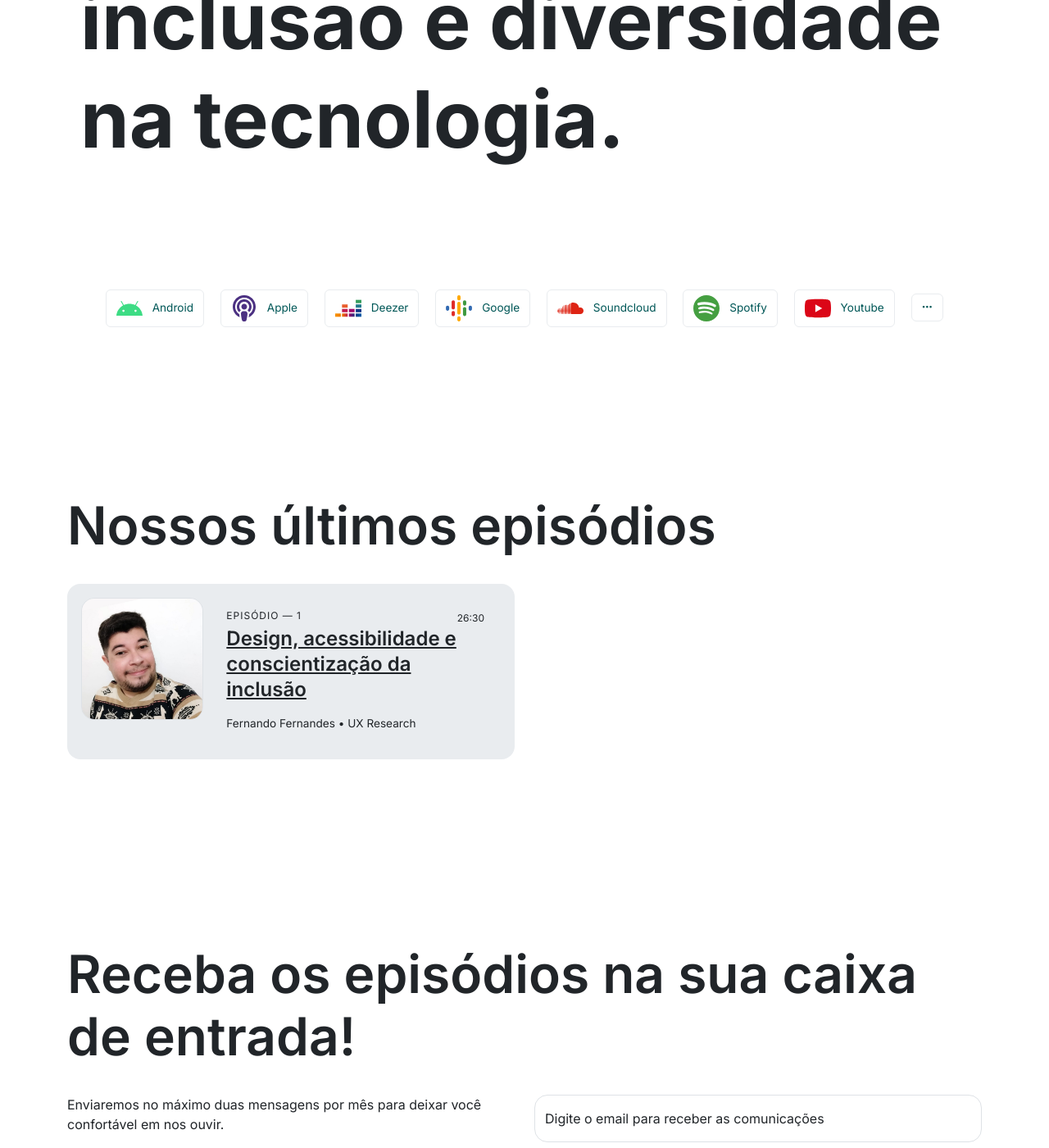
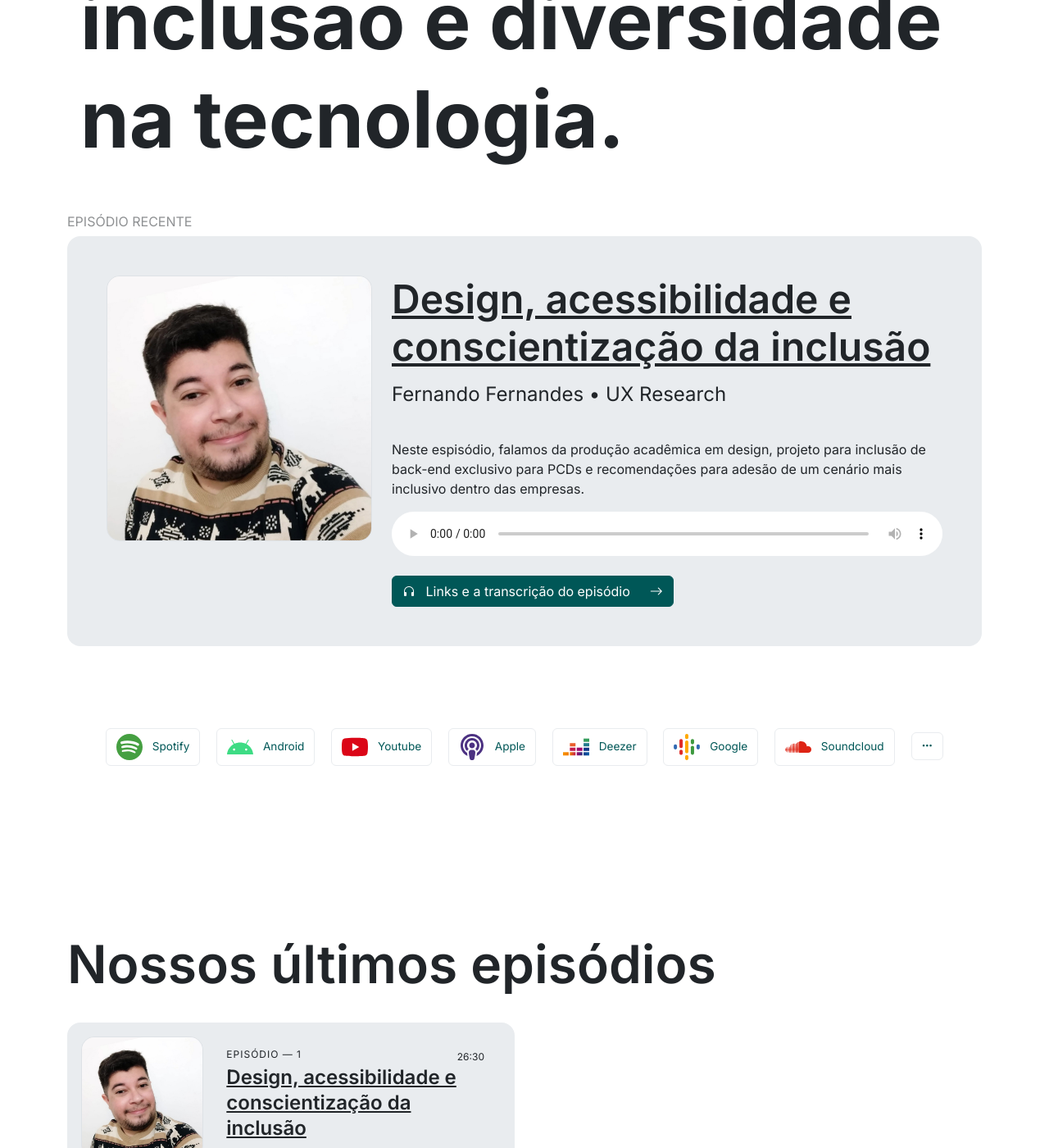
Before and after one commit to focoacessivel/focoacessivel.github.io, a Jekyll site: the page built from index.html, in a window 1280 px wide and 1400 px high, scrolled down 503 px. Shown: the whole window at 82% size. Built offline with Jekyll 4.4.1, drawn with Linux system fonts in a browser that asks for light colours; nearby versions of some CDN libraries; some of the changed text lies outside the part shown.

Commit message:
atualizacao de estruturas, links

```diff
--- /dev/null
+++ b/_includes/banner.html
@@ -0,0 +1,53 @@
+
+
+    {% if page.path contains '_posts' %} {% else %}<h2 class="py-5 px-3 banner">Acessibilidade, inclusão e diversidade na tecnologia.</h2>{% endif %}
+
+
+    {% for post in site.posts limit:1 %}
+
+        <h2 class="section-subtitle text-uppercase">
+        {% if page.path contains '_posts' %}
+            {{page.categories}}
+            {% if page.number %} — {{page.number}}{% else %}{% endif%}
+            {% if page.duration %} / {{page.duration}}{% else %}{% endif%}
+        {% else %}
+          Episódio recente
+        {% endif %}
+
+        </h2>
+
+
+    <article class="recent p-lg-5 p-md-4 p-3 rounded">
+        <div class="row">
+            <div class="col-lg-4 col-12 pl-0">
+                <img src="{{site.url}}/{{post.image}}" class="program-gust-picture w-100 object-fit-cover border rounded" title="Foto de {{post.guest}}" alt="{{post.alt}}">
+            </div>
+            <div class="col-lg-8 col-12 col-md d-flex align-items-start flex-column">
+                <div class="mb-4">
+                  <h3 class="h2 program-title"><a title="Clique para acessar o episódio" href="{{post.url}}">{{post.title}}</a></h3>
+                  <h4 class="h4 mt-3 program-guest">{{post.guest}} &bull; {{post.role}}</h4>
+                </div>
+                {{post.excerpt}}
+                <div class="mt-3 mb-4 w-100">{% include player.html %}</div>
+
+
+                {% if page.path contains '_posts' %}
+                <a href="#content-detail" title="Clique para acessar informações sobre o episódio" class="button" role="button">
+                    <i class="bi bi-arrow-down-short me-2"></i>
+                  Detalhes
+                </a>
+                {% else %}
+
+                <a href="{{post.url}}" title="Clique para acessar informações sobre o episódio" class="button" role="button">
+                  <i class="bi bi-headphones me-2"></i>
+                 Links e a transcrição do episódio<i class="ms-4 bi bi-arrow-right"></i>
+                </a>
+                {% endif %}
+            </div>
+        </div>
+    </article>
+    {% endfor %}
+
+    <div class="mt-5 pt-5 text-center">
+      {% include platforms.html %}
+    </div>
--- a/_includes/player.html
+++ b/_includes/player.html
@@ -1,9 +1,5 @@
-<div id="player" class="player">
-    <audio id="player-{{post.title | slugify}}" class="w-100 d-flex align-items-center" aria-describedby="transcript" crossorigin playsinline controls>
-        {% if page.file-ogg %}<source src="{{page.file-ogg}}" type="audio/ogg" />{% else %}{% endif %}
-        {% if page.file-mp3 %}<source src="{{page.file-mp3}}" type="audio/mp3" />{% else %}{% endif %}
-
-        <a id="transcript" href="{{site.url}}/transcripts/program1.txt" download>Faça o download da transcrição do áudio</a>
-
-    </audio>
-</div>
+<!-- <div id="player" class="w-100 player"> -->
+<audio id="player-{{post.title | slugify}}" controls="true"  class="w-100 d-flex align-items-center">
+    <source src="{{post.file}}" type="audio/mp4">
+</audio>
+<!-- </div> -->
--- a/_posts/2023-05-10-ep-1-design-acessibilidade-e-conscientizacao-da-inclusao-fernando-fernandes.html
+++ b/_posts/2023-05-10-ep-1-design-acessibilidade-e-conscientizacao-da-inclusao-fernando-fernandes.html
@@ -14,8 +14,7 @@ duration: "26:30"
 image: "img/programs/01-fernando-fernandes.jpg"
 alt: À frente, um homem branco de cabelos e olhos pretos, com barba e camisa estampada. Ao fundo, uma parede branca
 # Audio
-file-mp3: https://focoacessivel.github.io/eps/ep-1-design-acessibilidade-e-conscientizacao-da-inclusao-fernando-fernandes.mp3
-file-ogg: https://focoacessivel.github.io/eps/ep-1-design-acessibilidade-e-conscientizacao-da-inclusao-fernando-fernandes.ogg
+file: https://d3ctxlq1ktw2nl.cloudfront.net/staging/2023-4-10/328839601-44100-2-229a34aad236d.m4a
 ---
 
 <div class="tab-pane show active" id="notes" role="tabpanel" aria-labelledby="notes-tab" tabindex="0">
--- a/index.html
+++ b/index.html
@@ -5,26 +5,8 @@ title: Um podcast sobre acessibilidade, diversidade e inclusão na tecnologia
 ---
 
 <section>
-  <h2 class="py-5 px-3 banner">Acessibilidade, inclusão e diversidade na tecnologia.</h2>
 
-  <!-- {% for post in site.posts limit:1 %}
-  <h2 class="section-subtitle text-uppercase">Episódio recente</h2>
-  <article class="recent p-lg-5 p-md-4 p-3 rounded">
-      <div class="row">
-          <div class="col-lg-4 col-12 pl-0">
-              <img src="{{site.url}}/{{post.image}}" class="program-gust-picture w-100 object-fit-cover border rounded" title="Foto de {{post.guest}}" alt="{{post.alt}}">
-          </div>
-          <div class="col-lg-8 col-12 col-md">
-              <h3 class="h2 program-title"><a title="Clique para acessar o episódio" href="{{post.url}}">{{post.title}}</a></h3>
-              <h4 class="h4 mt-3 mb-5 program-guest">{{post.guest}} &bull; {{post.role}}</h4>
-              {% include player.html %}
-              <a href="{{post.url}}" title="Clique para acessar informações sobre o episódio" class="button" role="button">Veja a transcrição e acesse os detalhes</a>
-          </div>
-      </div>
-  </article>
-  {% endfor %} -->
-
-  <div class="mt-5 pt-5 text-center">{% include platforms.html %}</div>
+  {% include banner.html %}
 
 </section>
 
```
Also changed, not shown: other parts of _posts/2023-05-10-ep-1-design-acessibilidade-e-conscientizacao-da-inclusao-fernando-fernandes.html (+1 -1 lines), _data/links.yml (+6 -6 lines), _layouts/post.html (+5 -16 lines), img/icons/mastodon.svg, img/platform/stitcher.svg (added).
